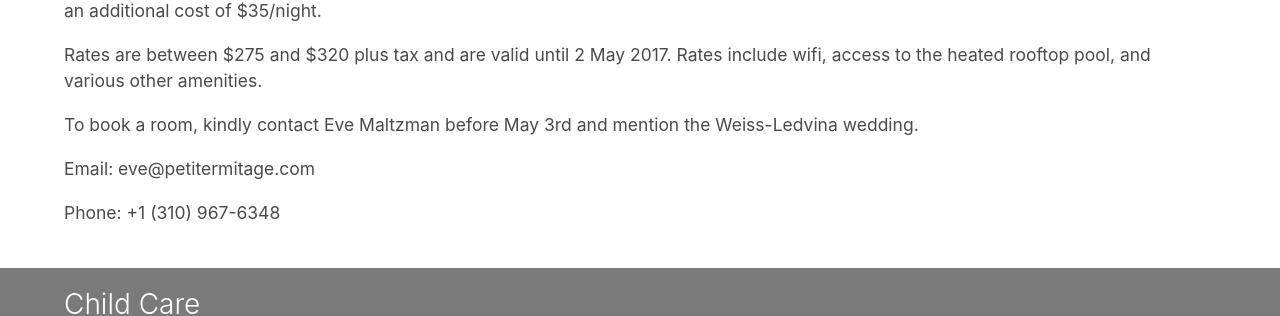
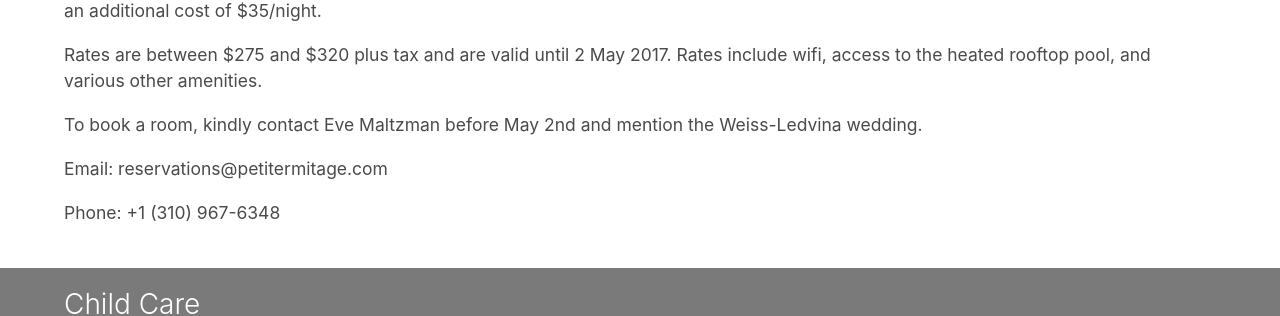
Before and after one commit to Charles-Go/andyandtaya, a Jekyll site: the page built from travel/index.html, in a window 1280 px wide. Shown: the part 1082-1398 px from the top of the page. Built offline with Jekyll 4.4.1, drawn with Linux system fonts in a browser that asks for light colours; Markdown is read by kramdown in place of the engine named in the settings.

Commit message:
update travel hotel info

```diff
--- a/travel/index.html
+++ b/travel/index.html
@@ -83,12 +83,12 @@ root: '../'
       </p>
 
       <p>
-      To book a room, kindly contact Eve Maltzman before May 3rd and mention the Weiss-Ledvina
+      To book a room, kindly contact Eve Maltzman before May 2nd and mention the Weiss-Ledvina
       wedding.
       </p>
 
       <p>
-      Email: eve@petitermitage.com
+      Email: reservations@petitermitage.com
       </p>
       <p>
       Phone: +1 (310) 967-6348
```
